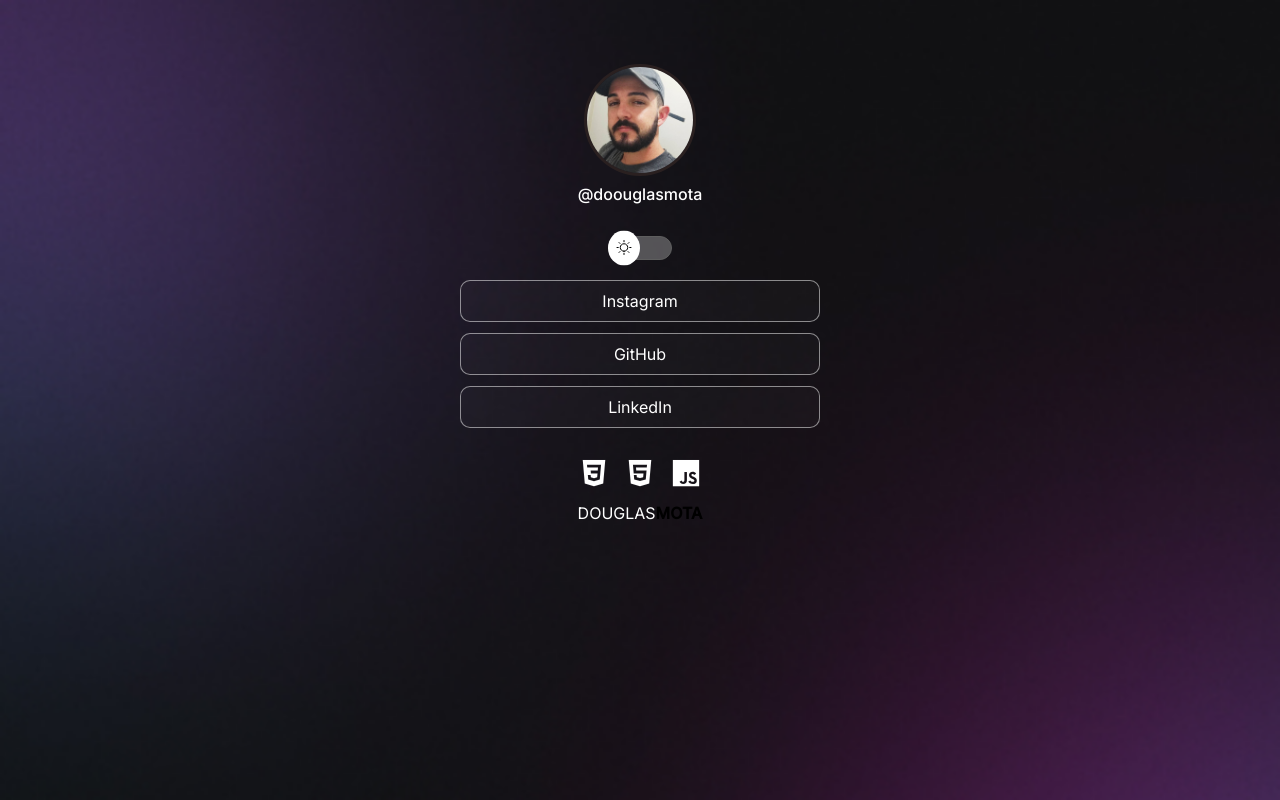
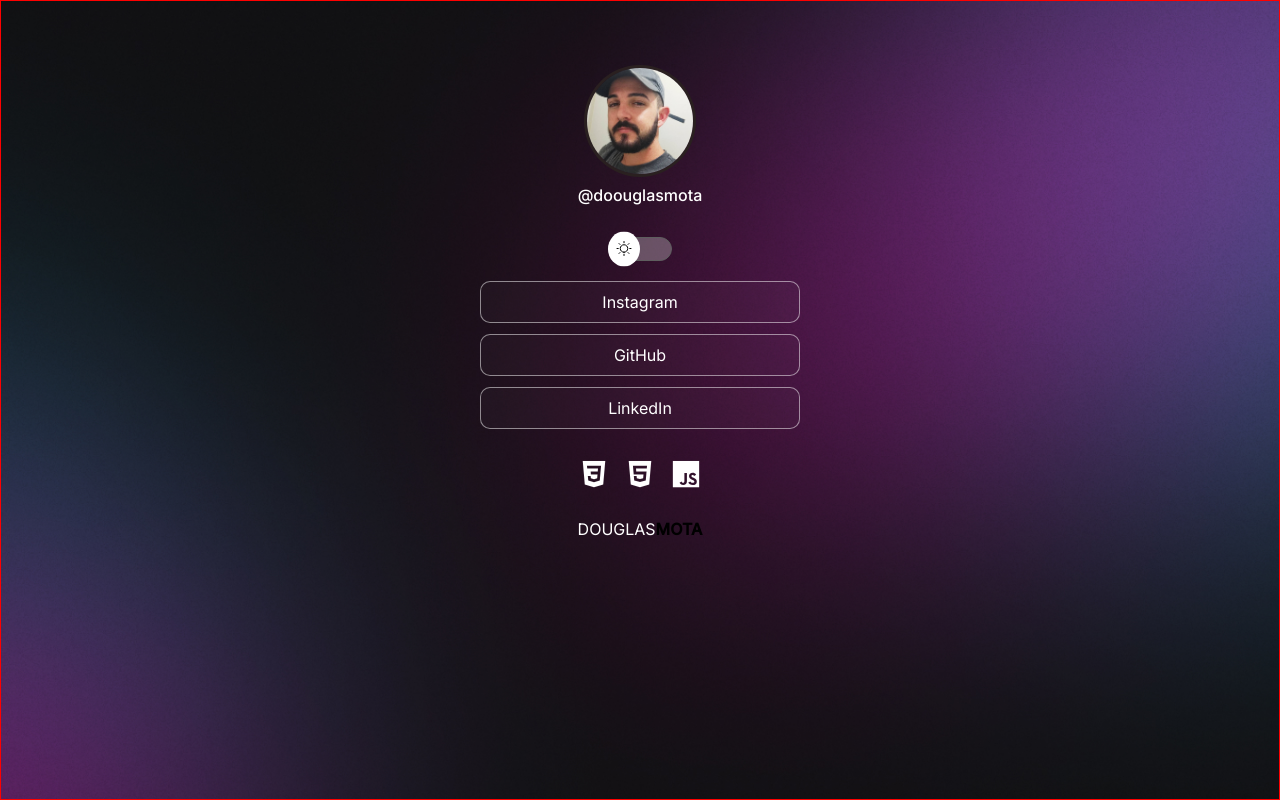
Before and after one commit to dougml/dougml, a plain HTML site: page index.html in a window 1280 px wide. Drawn offline with nearby package versions, Linux system fonts and the light colour scheme.

Commit message:
background  ajuste

```diff
--- a/style.css
+++ b/style.css
@@ -19,19 +19,20 @@
     --li-bg-color:rgba(0, 0, 0, 0.098);
     --li-bg-color-hv: rgba(255, 255, 255, 0.274);
     --icon-mode: url(assets/moon-stars.svg);
+
 }
 
 body{
-
+    height: 100vh;
     display: flex;
     align-items: center;
     flex-direction: column;
-    justify-content: center;
+    justify-content: flex-start;
     background-image: var(--bg-img);
     background-repeat: no-repeat;
     background-position: top center;
     background-size: cover;
-
+    border: 1px solid red;
 }
 body *{
     font-family: 'Inter', sans-serif;
@@ -70,7 +71,7 @@
     gap: 11px;
 }
 ul li{
-    width: 360px;
+    width: 320px;
     display: flex;
     justify-content: center;
     background-color: var(--li-bg-color);
@@ -103,7 +104,7 @@
     color: rgb(0, 0, 0);
 }
 footer{
-    margin-top: 15px;
+    margin-top: 30px;
 }
 #switch{
     position: relative;
@@ -130,7 +131,16 @@
     height: 24px;
     background: var(--li-bg-color-hv);
     border: var(--li-bg-color);
-    /* -webkit-backdrop-filter: blur(4px); */
     border-radius: 9999px;
     border: 1px solid rgb(94, 94, 94);
 }
+
+@media (min-width: 700px) {
+  :root {
+    --bg-img: url(./assets/bg-desktop.jpg);
+  }
+
+  .light {
+    --bg-img: url(./assets/bg-desktop-light.jpg);
+  }
+}
```
Also changed, not shown: assets/avatar-light.png (deleted), assets/avatar.png (deleted).
